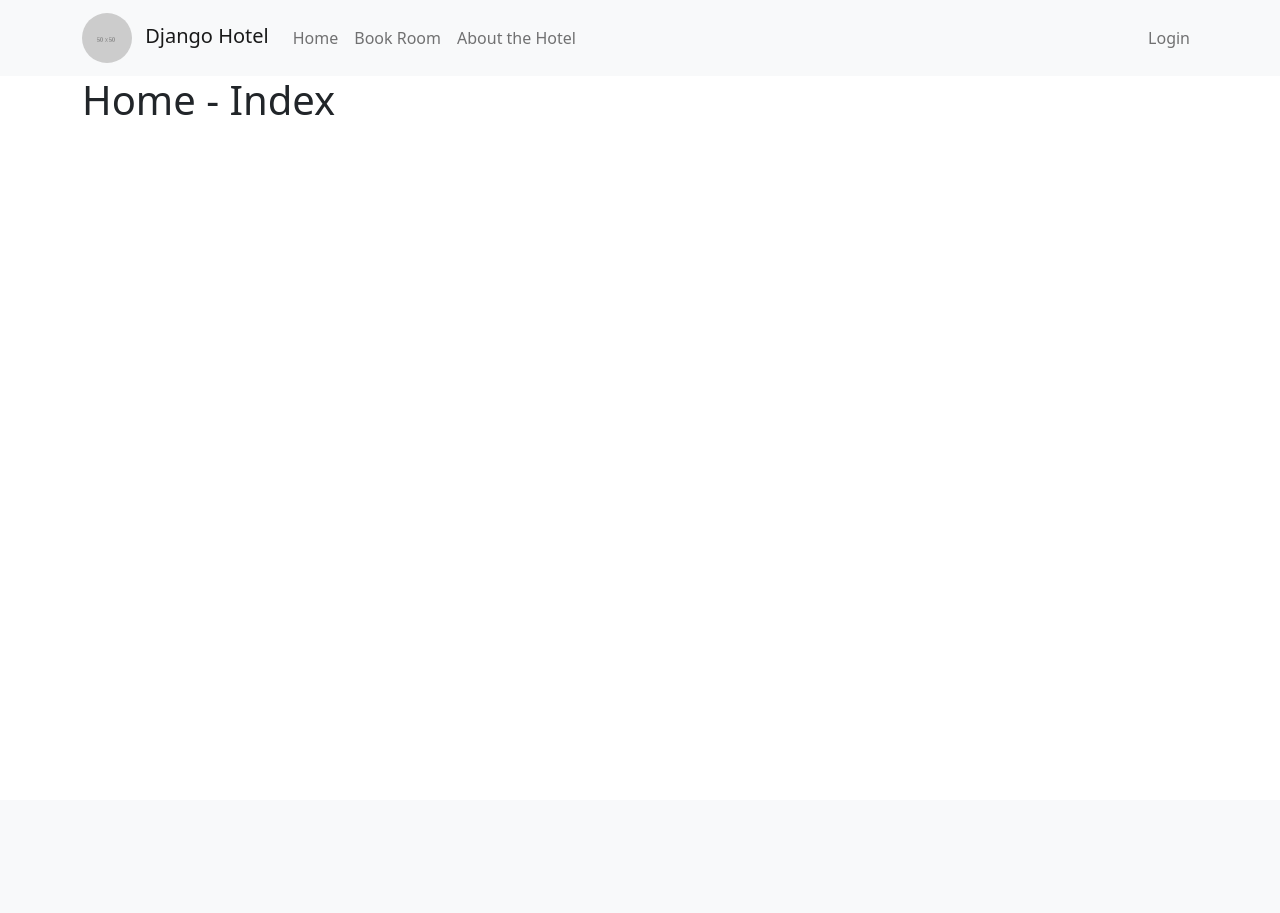
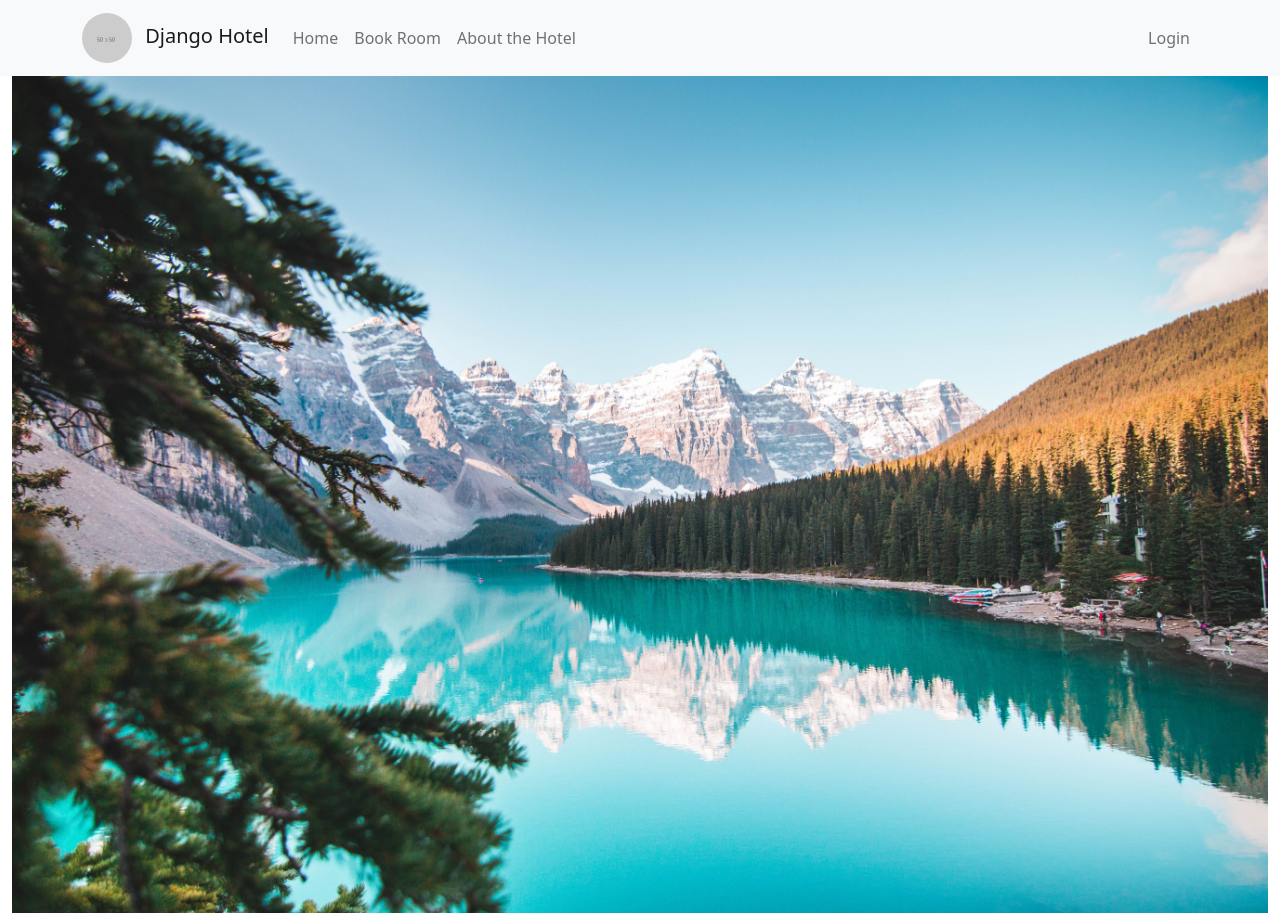
Before and after one commit to majormunky/DjangoHotel, a Django app: page / in a window 1280 px wide. Before the commit the page ends 115 px from the top, so only its background shows below. Run offline with Django 3.2, Linux system fonts and the light colour scheme.

Commit message:
Updated index page to look a bit better

```diff
--- a/apps/home/templates/home/index.html
+++ b/apps/home/templates/home/index.html
@@ -1,7 +1,13 @@
 {% extends "base.html" %}
+{% load static %}
 
 {% block content %}
-<h1>Home - Index</h1>
+<div class="row">
+    <div class="col-12">
+        <img src="{% static 'img/pexels-jaime-reimer-2662116.jpg' %}" class="img-fluid">
+    </div>
+</div>
+
 {% endblock %}
 
 {% block page_scripts %}
--- a/templates/base.html
+++ b/templates/base.html
@@ -43,7 +43,7 @@
             </div>
         </div>
     </nav>
-    <div class="container">
+    <div class="container-fluid">
         {% block content %}{% endblock %}
     </div>
 
```
Also changed, not shown: static/img/pexels-jaime-reimer-2662116.jpg (added).
